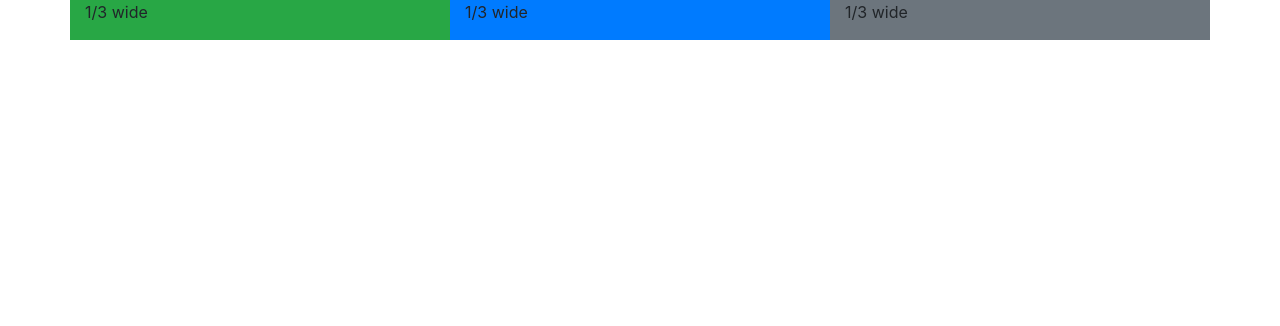
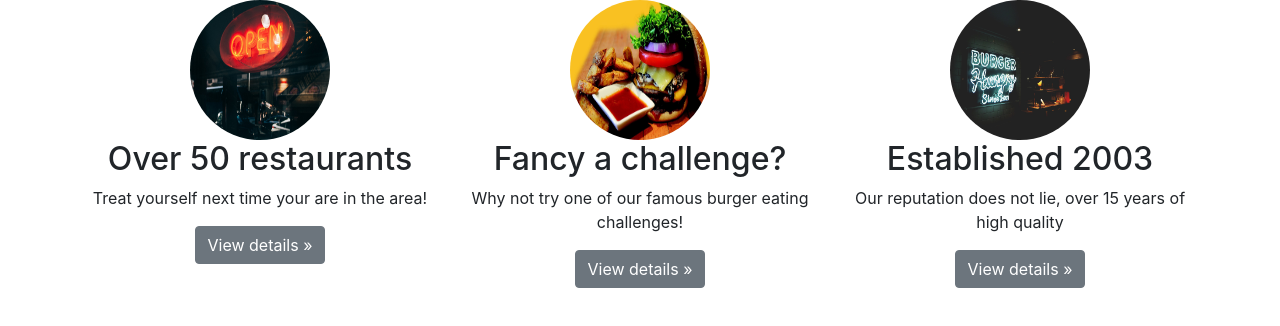
Before and after one commit to slau-cmpe/gourmet-burgers, a plain HTML site: page index.html in a window 1280 px wide. Drawn offline with nearby package versions, Linux system fonts and the light colour scheme.

Commit message:
Adding images and text

```diff
--- a/index.html
+++ b/index.html
@@ -7,21 +7,31 @@
 
     <!-- Bootstrap CSS -->
     <link rel="stylesheet" href="https://stackpath.bootstrapcdn.com/bootstrap/4.5.2/css/bootstrap.min.css" integrity="sha384-JcKb8q3iqJ61gNV9KGb8thSsNjpSL0n8PARn9HuZOnIxN0hoP+VmmDGMN5t9UJ0Z" crossorigin="anonymous">
+    <link rel="stylesheet" href="styles.css">
 
     <title>Gourmet Burgers</title>
   </head>
 
   <body>
-    <div class="container">
+    <div class="container text-center">
         <div class="row">
-            <div class="col bg-success">
-                <p>1/3 wide</p>
+            <div class="col-md-4">
+                <img class="rounded-circle" src="images/open.jpg" alt="restaurant image">
+                <h2>Over 50 restaurants</h2>
+                <p>Treat yourself next time your are in the area!</p>
+                <p><a class="btn btn-secondary" href="" role="button">View details &raquo;</a></p>
             </div>
-            <div class="col bg-primary">
-                <p>1/3 wide</p>
+            <div class="col-md-4">
+                <img class="rounded-circle" src="images/challenge.jpg" alt="eating challenge image">
+                <h2>Fancy a challenge?</h2>
+                <p>Why not try one of our famous burger eating challenges!</p>
+                <p><a class="btn btn-secondary" href="" role="button">View details &raquo;</a></p>
             </div>
-            <div class="col bg-secondary">
-                <p>1/3 wide</p>
+            <div class="col-md-4">
+                <img class="rounded-circle" src="images/sign.jpg" alt="reputation image">
+                <h2>Established 2003</h2>
+                <p>Our reputation does not lie, over 15 years of high quality</p>
+                <p><a class="btn btn-secondary" href="" role="button">View details &raquo;</a></p>
             </div>
         </div>
     </div>
--- /dev/null
+++ b/styles.css
@@ -0,0 +1,4 @@
+.col-md-4 > img {
+    width: 140px;
+    height: 140px;
+}
```
Also changed, not shown: images/carousel1.jpg (added), images/carousel2.jpg (added), images/challenge.jpg (added), images/open.jpg (added), images/sign.jpg (added).
